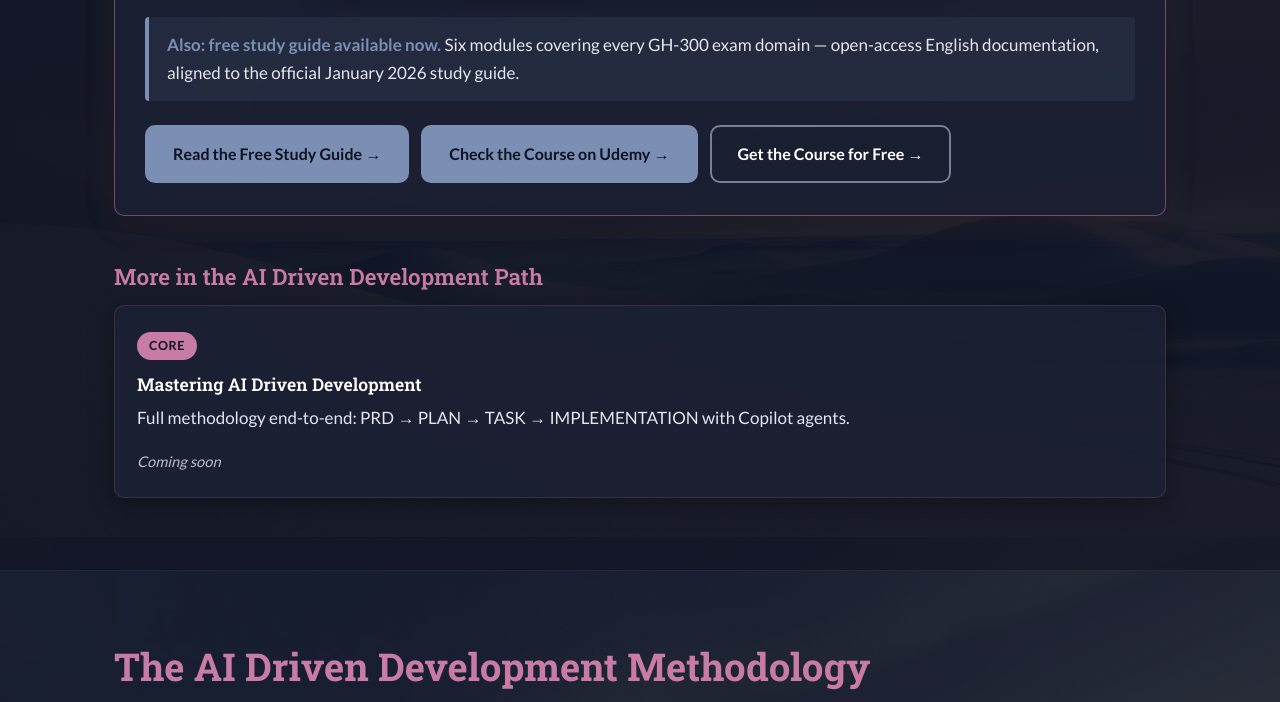
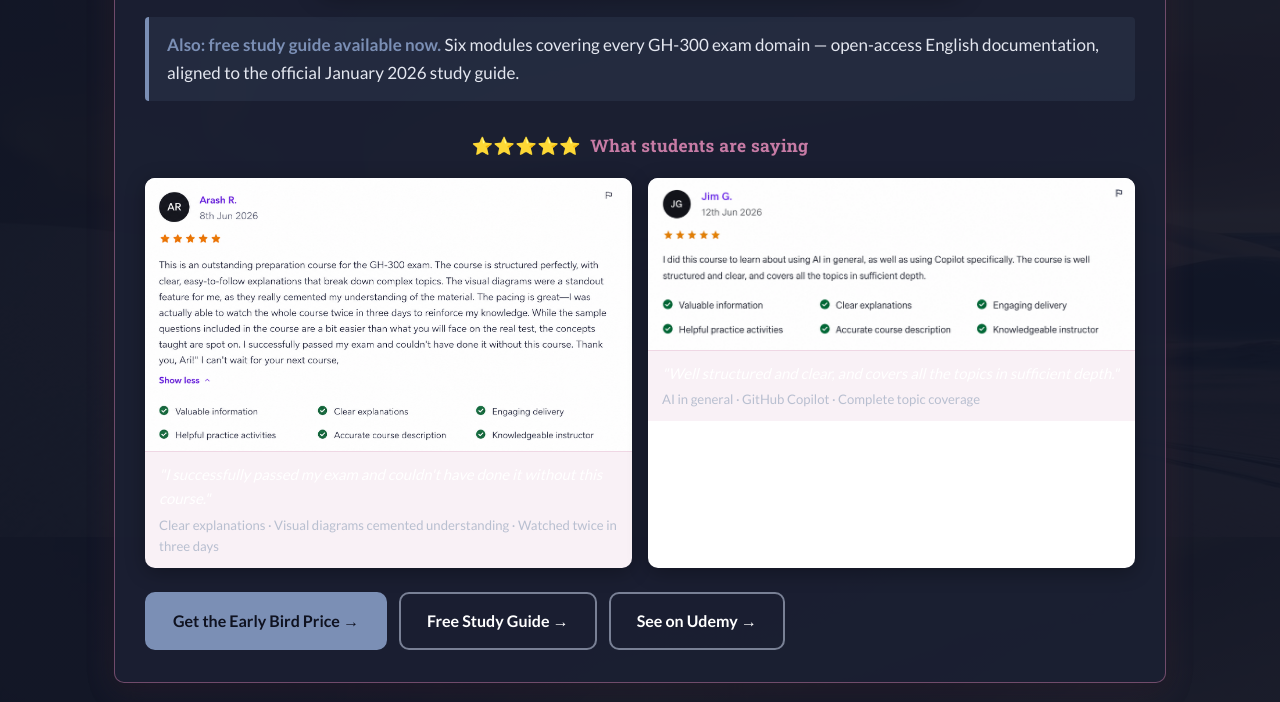
Before and after one commit to aiarchitectmastery/website, a plain HTML site: page index.html in a window 1280 px wide. Shown: the part 1863-2565 px from the top of the page. Drawn offline with Linux system fonts and the light colour scheme.

Commit message:
earlybird campaign stared

```diff
--- a/css/style.css
+++ b/css/style.css
@@ -662,6 +662,58 @@ code {
 }
 .callout-tip strong { color: var(--color-brand-bright); }
 
+/* ---------- Testimonial screenshots (course card) ---------- */
+
+.testimonial-screenshots {
+  margin: 1.8em 0 1.4em;
+}
+.testimonial-heading {
+  font-family: var(--font-heading);
+  font-size: 1.08rem;
+  font-weight: 700;
+  color: var(--color-heading);
+  margin: 0 0 1em;
+  text-align: center;
+  letter-spacing: 0.02em;
+}
+.testimonial-grid {
+  display: grid;
+  grid-template-columns: 1fr 1fr;
+  gap: 16px;
+}
+@media (max-width: 768px) {
+  .testimonial-grid { grid-template-columns: 1fr; }
+}
+.testimonial-figure {
+  margin: 0;
+  background: #fff;
+  border-radius: var(--radius);
+  overflow: hidden;
+  box-shadow: 0 4px 20px rgba(0,0,0,0.30);
+}
+.testimonial-img {
+  width: 100%;
+  height: auto;
+  display: block;
+}
+.testimonial-figure figcaption {
+  padding: 10px 14px;
+  background: rgba(199, 123, 165, 0.10);
+  border-top: 1px solid rgba(199, 123, 165, 0.22);
+}
+.testimonial-quote {
+  display: block;
+  font-style: italic;
+  color: var(--color-text-strong);
+  font-size: 0.93rem;
+  margin-bottom: 4px;
+}
+.testimonial-detail {
+  display: block;
+  font-size: 0.82rem;
+  color: var(--color-text-muted);
+}
+
 .docs-article pre {
   background: rgba(0, 0, 0, 0.4);
   border: 1px solid rgba(255, 255, 255, 0.06);
--- a/index.html
+++ b/index.html
@@ -261,9 +261,10 @@
             <span>Subtitles: 🇬🇧 🇫🇮 🇩🇪 🇫🇷 🇪🇸 🇮🇹 🇧🇷 🇯🇵 🇰🇷 🇨🇳 🇮🇳 🇵🇱 🇸🇪</span>
             <span><strong>🎉 Now live on <a href="https://c008.aiarchitectmastery.com/" target="_blank" rel="noopener">Udemy</a>! · Launched 21 May 2026</strong></span>
           </p>
-          <p class="callout callout-tip" style="margin-top: 1.4em;">
-            <strong>⚡ Update: 22 May 2026 — Free spots available again for a limited time.</strong>
-            Leave your email <a href="#contact">here</a> and you'll receive the free enrollment link automatically.
+          <p class="callout callout-warn" style="margin-top: 1.4em;">
+            <strong>🎯 Early Bird Price — Limited time.</strong>
+            Get the course now at a special Early Bird price — no mailing list required.
+            <a href="https://c008-earlybird.aiarchitectmastery.com/" target="_blank" rel="noopener" data-track="cta-gh300-earlybird-inline">Grab the Early Bird price →</a>
           </p>
           <div style="text-align: center; margin: 1.6em 0 0.4em;">
             <p class="video-label">Course Preview</p>
@@ -280,10 +281,35 @@
             aligned to the official January 2026 study guide.
           </p>
 
+          <!-- Testimonials -->
+          <div class="testimonial-screenshots" aria-label="Student reviews">
+            <p class="testimonial-heading">⭐⭐⭐⭐⭐ &nbsp;What students are saying</p>
+            <div class="testimonial-grid">
+              <figure class="testimonial-figure">
+                <img src="assets/images/c008-testimonial-001.png"
+                     alt="5-star Udemy review from Arash R.: Outstanding GH-300 preparation — I successfully passed my exam and couldn't have done it without this course"
+                     loading="lazy" class="testimonial-img" />
+                <figcaption>
+                  <span class="testimonial-quote">"I successfully passed my exam and couldn't have done it without this course."</span>
+                  <span class="testimonial-detail">Clear explanations · Visual diagrams cemented understanding · Watched twice in three days</span>
+                </figcaption>
+              </figure>
+              <figure class="testimonial-figure">
+                <img src="assets/images/c008-testimonial-002.png"
+                     alt="5-star Udemy review from Jim G.: Well structured and clear, covers all topics in sufficient depth"
+                     loading="lazy" class="testimonial-img" />
+                <figcaption>
+                  <span class="testimonial-quote">"Well structured and clear, and covers all the topics in sufficient depth."</span>
+                  <span class="testimonial-detail">AI in general · GitHub Copilot · Complete topic coverage</span>
+                </figcaption>
+              </figure>
+            </div>
+          </div>
+
           <div class="course-cta">
-            <a href="gh-300/" class="btn btn-primary" data-track="cta-gh300-docs">Read the Free Study Guide →</a>
-            <a href="https://c008.aiarchitectmastery.com/" class="btn btn-primary" target="_blank" rel="noopener" data-track="cta-gh300-udemy">Check the Course on Udemy →</a>
-            <a href="#contact" class="btn btn-ghost" data-track="cta-gh300-earlybird">Get the Course for Free →</a>
+            <a href="https://c008-earlybird.aiarchitectmastery.com/" class="btn btn-primary" target="_blank" rel="noopener" data-track="cta-gh300-earlybird">Get the Early Bird Price →</a>
+            <a href="gh-300/" class="btn btn-ghost" data-track="cta-gh300-docs">Free Study Guide →</a>
+            <a href="https://c008.aiarchitectmastery.com/" class="btn btn-ghost" target="_blank" rel="noopener" data-track="cta-gh300-udemy">See on Udemy →</a>
           </div>
         </article>
 
@@ -424,20 +450,19 @@
     <section id="contact" class="section section-alt">
       <div class="container">
         <h2 class="section-title">Stay in the Loop</h2>
-        <p class="section-sub" style="font-size:0.85em; opacity:0.6; margin-bottom:0.4em;">Update: 22 May 2026</p>
         <p class="section-sub">
-          <strong>Free spots available for the GitHub Copilot GH-300 Certification Prep course.</strong> Leave your email <a href="#contact">here</a> and you'll receive the enrollment link straight to your inbox — at no cost.
+          Join the mailing list and get the <strong>GitHub Copilot GH-300 Certification Prep course completely free</strong> — a thank you for staying in the loop and sharing your honest Udemy feedback.
         </p>
         <p class="section-sub">
-          The course covers all six GH-300 exam domains — video lectures, a 43-question practice test, and cheat sheets. Drop your email and the link comes straight to your inbox.
+          Six GH-300 exam domains — video lectures, a 43-question practice test, cheat sheets, and multilingual subtitles. Leave your email and the free enrollment link arrives straight to your inbox.
         </p>
         <ul class="loop-benefits">
-          <li><strong>Free access</strong> — leave your email and get the enrollment link automatically</li>
+          <li><strong>Free course access</strong> — join the list and get the enrollment link automatically</li>
           <li>Early access to new courses and resources you won't find anywhere else</li>
           <li>The latest on AI agents and GitHub Copilot — curated, no noise</li>
         </ul>
         <p style="margin-bottom: 1.8em;">
-          <a href="https://c008.aiarchitectmastery.com/" class="btn btn-ghost" target="_blank" rel="noopener" data-track="cta-loop-udemy">See What's in the Course →</a>
+          <a href="https://c008-free4feedback.aiarchitectmastery.com/" class="btn btn-ghost" target="_blank" rel="noopener" data-track="cta-loop-free4feedback">Get the Course for Free →</a>
         </p>
         <p class="section-sub">Drop your email below. No spam. Just what matters.</p>
         <div class="mailerlite-wrap">
```
Also changed, not shown: assets/images/c008-testimonial-001.png (added), assets/images/c008-testimonial-002.png (added), 2 other files.
